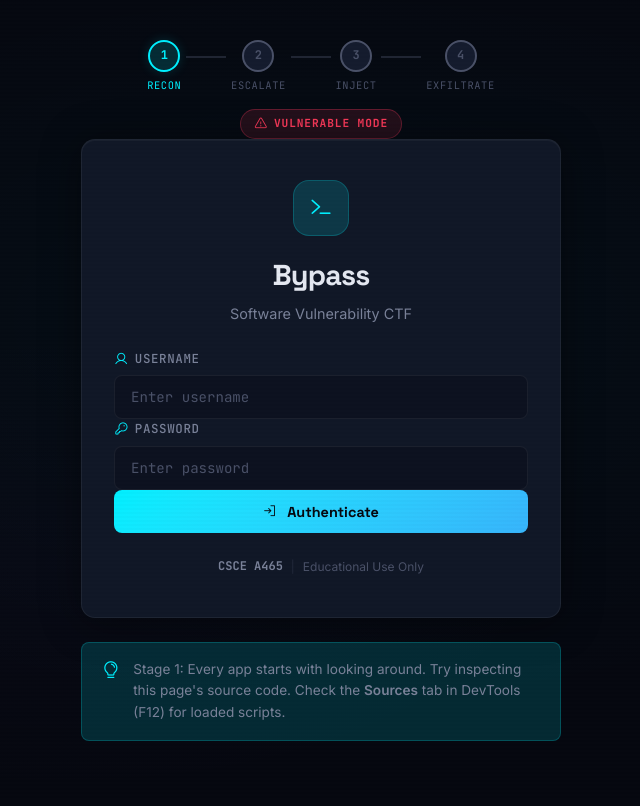
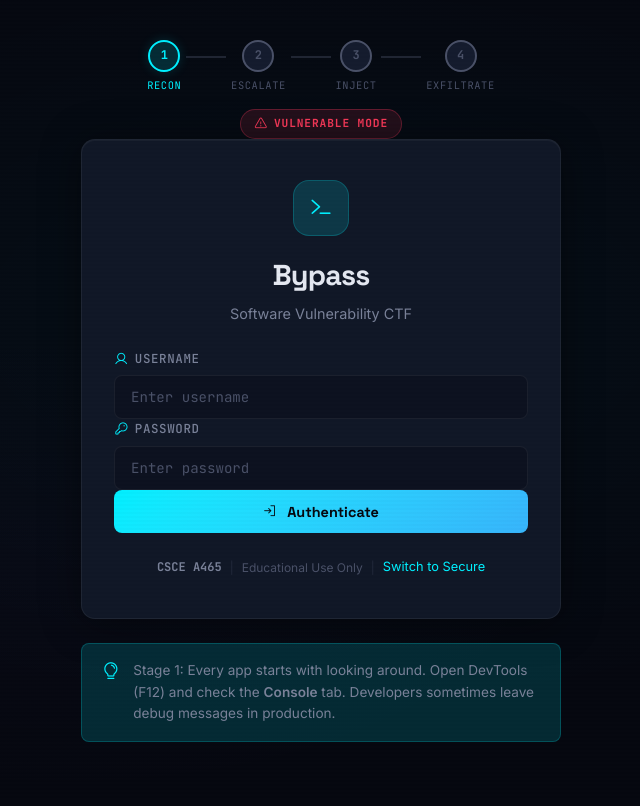
Before and after one commit to saffi907/A465-Peer-Learning-Programming_C, a Flask app: page / in a window 1280 px wide. Shown: the whole page, without its empty margins (319-959 px from the left). Before the commit the page ends 741 px from the top, so only its background shows below. Run offline with Flask 3, Linux system fonts and the light colour scheme; some libraries are stand-ins or nearby versions.

Commit message:
add secure mode toggle and update stage 1 hint

```diff
--- a/templates/login.html
+++ b/templates/login.html
@@ -40,15 +40,19 @@
             <span class="footer-tag">CSCE A465</span>
             <span class="footer-divider">|</span>
             <span>Educational Use Only</span>
+            <span class="footer-divider">|</span>
+            <a href="{{ url_for('toggle_secure') }}" class="footer-link">
+                {% if secure_mode %}Switch to Vulnerable{% else %}Switch to Secure{% endif %}
+            </a>
         </div>
     </div>
 
     <!-- Hint Banner -->
     <div class="hint-banner">
         <i class="ph ph-lightbulb"></i>
-        <span>Stage 1: Every app starts with looking around. Try inspecting
-            this page's source code. Check the <strong>Sources</strong> tab in
-            DevTools (F12) for loaded scripts.</span>
+        <span>Stage 1: Every app starts with looking around. Open DevTools
+            (F12) and check the <strong>Console</strong> tab. Developers
+            sometimes leave debug messages in production.</span>
     </div>
 </section>
 {% endblock %}
```
